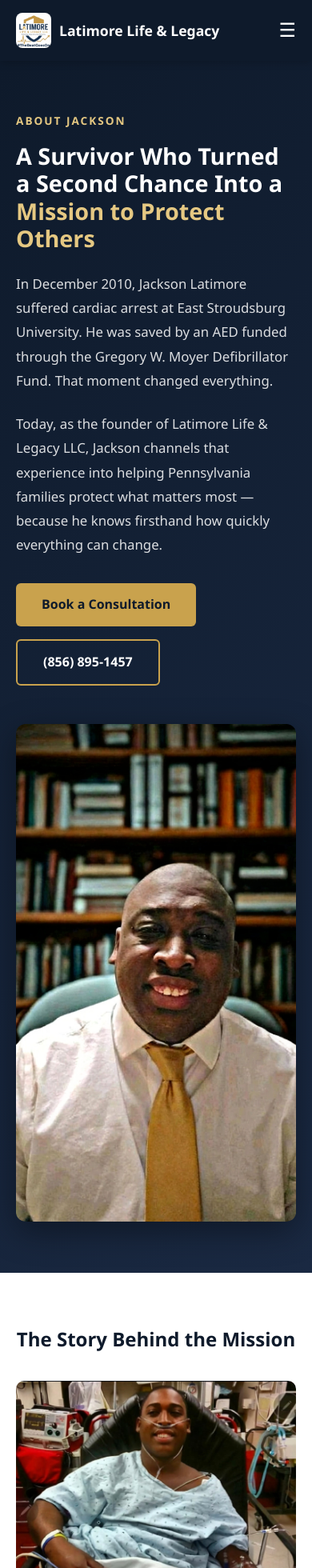
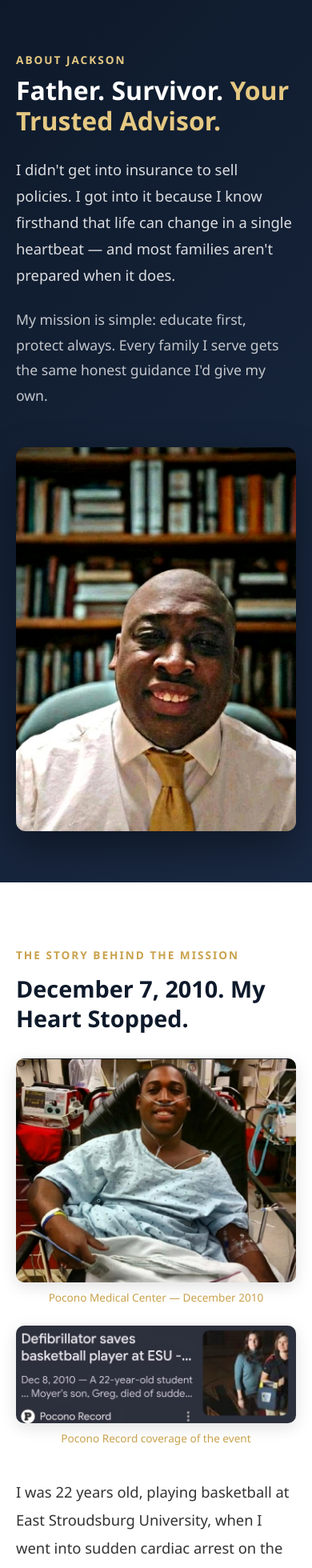
Before and after one commit to latimorelifelegacy25/latimore-hub, a Next.js app: page /about in a window 390 px wide. Shown: the top 1960 px of the page at 80% size. Built offline with nearby package versions, Linux system fonts and the light colour scheme.

Commit message:
Refactor AboutPage component and remove Nav/Footer

```diff
--- a/app/about/page.tsx
+++ b/app/about/page.tsx
@@ -1,211 +1,137 @@
 'use client'
 
-import { useState } from 'react'
 import Link from 'next/link'
 
 const BRAND = {
-  name: 'Latimore Life & Legacy',
+  bookingUrl: 'https://latimorelifelegacy.fillout.com/latimorelifelegacy',
+  ethosUrl: 'https://agents.ethoslife.com/invite/29ad1',
   phone: '(856) 895-1457',
   phoneRaw: '8568951457',
-  email: 'jackson1989@latimorelegacy.com',
-  paLicense: '1268820',
-  nipr: '21638507',
-  bookingUrl: 'https://globalfinancialimpact.fillout.com/t/tMz7ZcqpaZus',
-  ethosUrl: 'https://agents.ethoslife.com/invite/29ad1',
-  instagram: 'https://www.instagram.com/jacksonlatimore.global',
-  linkedin: 'https://www.linkedin.com/in/startwithjacksongfi',
-  facebook: 'https://www.facebook.com/LatimoreLegacyLL',
-}
-
-const navy = '#0E1A2B'
-const gold = '#C9A24D'
-const goldLight = '#E5C882'
-
-const navLinks: [string, string][] = [['/', 'Home'], ['/about', 'About'], ['/products', 'Products'], ['/services', 'Services'], ['/education', 'Education'], ['/contact', 'Contact']]
-
-function Nav() {
-  const [open, setOpen] = useState(false)
-  return (
-    <nav style={{ background: navy, padding: '1rem 0', position: 'sticky', top: 0, zIndex: 1000, boxShadow: '0 2px 10px rgba(0,0,0,0.2)' }}>
-      <div style={{ maxWidth: 1200, margin: '0 auto', padding: '0 20px', display: 'flex', justifyContent: 'space-between', alignItems: 'center' }}>
-        <Link href="/" style={{ display: 'flex', alignItems: 'center', gap: 10, textDecoration: 'none', color: '#fff', fontSize: '1.1rem', fontWeight: 700 }}>
-          <img src="/logo.jpg" alt="Logo" style={{ width: 44, height: 44, borderRadius: 8, objectFit: 'cover' }} />
-          {BRAND.name}
-        </Link>
-        <div style={{ display: 'flex', gap: '1.2rem', alignItems: 'center' }} className="desktop-nav">
-          {navLinks.map(([href, label]) => (
-            <Link key={href} href={href} style={{ color: '#fff', textDecoration: 'none', fontSize: '0.9rem' }}>{label}</Link>
-          ))}
-          <a href={BRAND.bookingUrl} target="_blank" rel="noopener noreferrer" style={{ background: gold, color: navy, padding: '0.5rem 1rem', borderRadius: 5, fontWeight: 600, textDecoration: 'none', fontSize: '0.85rem' }}>Book Consultation</a>
-          <a href={BRAND.ethosUrl} target="_blank" rel="noopener noreferrer" style={{ background: goldLight, color: navy, padding: '0.5rem 1rem', borderRadius: 5, fontWeight: 700, textDecoration: 'none', fontSize: '0.85rem' }}>Get Quote</a>
-        </div>
-        <button onClick={() => setOpen(!open)} style={{ display: 'none', background: 'none', border: 'none', color: '#fff', fontSize: '1.5rem', cursor: 'pointer' }} className="mobile-btn">{open ? '✕' : '☰'}</button>
-      </div>
-      {open && (
-        <div style={{ background: navy, padding: '1rem 20px', display: 'flex', flexDirection: 'column', gap: '1rem' }}>
-          {navLinks.map(([href, label]) => (
-            <Link key={href} href={href} onClick={() => setOpen(false)} style={{ color: '#fff', textDecoration: 'none', fontSize: '1.1rem' }}>{label}</Link>
-          ))}
-          <a href={BRAND.bookingUrl} target="_blank" rel="noopener noreferrer" style={{ background: gold, color: navy, padding: '0.75rem', borderRadius: 5, fontWeight: 600, textDecoration: 'none', textAlign: 'center' }}>Book Consultation</a>
-          <a href={BRAND.ethosUrl} target="_blank" rel="noopener noreferrer" style={{ background: goldLight, color: navy, padding: '0.75rem', borderRadius: 5, fontWeight: 700, textDecoration: 'none', textAlign: 'center' }}>Get Quote</a>
-        </div>
-      )}
-      <style>{`@media(max-width:900px){.desktop-nav{display:none !important;}.mobile-btn{display:block !important;}}`}</style>
-    </nav>
-  )
-}
-
-function Footer() {
-  return (
-    <footer style={{ background: navy, color: '#fff', padding: '3rem 0 1rem' }}>
-      <div style={{ maxWidth: 1200, margin: '0 auto', padding: '0 20px' }}>
-        <div style={{ display: 'grid', gridTemplateColumns: 'repeat(auto-fit,minmax(200px,1fr))', gap: '2rem', marginBottom: '2rem' }}>
-          <div>
-            <h4 style={{ color: goldLight, marginBottom: '1rem' }}>{BRAND.name}</h4>
-            <p style={{ color: 'rgba(255,255,255,0.7)', fontSize: '0.9rem', lineHeight: 1.7 }}>Protection-first strategies for working families across Central Pennsylvania.</p>
-            <div style={{ display: 'flex', gap: '1rem', marginTop: '1rem', flexWrap: 'wrap' }}>
-              {[['Instagram', BRAND.instagram], ['LinkedIn', BRAND.linkedin], ['Facebook', BRAND.facebook]].map(([l, h]) => (
-                <a key={l} href={h} target="_blank" rel="noopener noreferrer" style={{ color: 'rgba(255,255,255,0.8)', textDecoration: 'none', fontSize: '0.9rem' }}>{l}</a>
-              ))}
-            </div>
-          </div>
-          <div>
-            <h4 style={{ color: goldLight, marginBottom: '1rem' }}>Quick Links</h4>
-            {navLinks.map(([h, l]) => (
-              <Link key={h} href={h} style={{ display: 'block', color: 'rgba(255,255,255,0.8)', textDecoration: 'none', marginBottom: '0.5rem', fontSize: '0.9rem' }}>{l}</Link>
-            ))}
-          </div>
-          <div>
-            <h4 style={{ color: goldLight, marginBottom: '1rem' }}>Contact</h4>
-            <p style={{ color: 'rgba(255,255,255,0.8)', fontSize: '0.9rem', marginBottom: '0.4rem' }}>{BRAND.phone}</p>
-            <p style={{ color: 'rgba(255,255,255,0.8)', fontSize: '0.9rem', marginBottom: '0.4rem' }}>{BRAND.email}</p>
-            <p style={{ color: 'rgba(255,255,255,0.7)', fontSize: '0.85rem' }}>Schuylkill, Luzerne & Northumberland Counties, PA</p>
-          </div>
-          <div>
-            <h4 style={{ color: goldLight, marginBottom: '1rem' }}>Get Started</h4>
-            <a href={BRAND.bookingUrl} target="_blank" rel="noopener noreferrer" style={{ display: 'inline-block', background: gold, color: navy, padding: '0.5rem 1rem', borderRadius: 5, fontWeight: 600, textDecoration: 'none', marginBottom: '0.75rem', fontSize: '0.9rem' }}>Book Consultation</a><br />
-            <a href={BRAND.ethosUrl} target="_blank" rel="noopener noreferrer" style={{ display: 'inline-block', background: gold, color: navy, padding: '0.5rem 1rem', borderRadius: 5, fontWeight: 600, textDecoration: 'none', marginBottom: '1rem', fontSize: '0.9rem' }}>Instant Quote</a>
-          </div>
-        </div>
-        <div style={{ borderTop: '1px solid rgba(255,255,255,0.15)', paddingTop: '1.5rem', textAlign: 'center' }}>
-          <p style={{ fontSize: '0.78rem', color: 'rgba(255,255,255,0.5)', maxWidth: 900, margin: '0 auto 0.75rem' }}>
-            Licensed in Pennsylvania (DOI #{BRAND.paLicense}, NIPR #{BRAND.nipr}). Independent contractor affiliated with Global Financial Impact. For educational purposes only; not tax or legal advice.
-          </p>
-          <p style={{ color: 'rgba(255,255,255,0.4)', fontSize: '0.8rem' }}>© {new Date().getFullYear()} Latimore Life & Legacy LLC. All rights reserved.</p>
-        </div>
-      </div>
-    </footer>
-  )
 }
 
 export default function AboutPage() {
   return (
     <>
-      <Nav />
-      <main style={{ fontFamily: "'Segoe UI', Tahoma, Geneva, Verdana, sans-serif" }}>
-
       {/* Hero */}
-        <section style={{ background: `linear-gradient(135deg, ${navy} 0%, #1a2942 100%)`, color: '#fff', padding: '4rem 0' }}>
-          <div style={{ maxWidth: 1100, margin: '0 auto', padding: '0 20px', display: 'grid', gridTemplateColumns: '1fr 1.1fr', gap: '3rem', alignItems: 'center' }} className="about-grid">
+      <section style={{ background: 'linear-gradient(135deg, #0E1A2B 0%, #1a2942 100%)', color: '#fff', padding: '4rem 0' }}>
+        <div style={{ maxWidth: 1200, margin: '0 auto', padding: '0 20px', display: 'grid', gridTemplateColumns: '1fr 1fr', gap: '3rem', alignItems: 'center' }} className="about-grid">
           <div>
-              <p style={{ color: goldLight, fontWeight: 600, letterSpacing: 2, fontSize: '0.85rem', textTransform: 'uppercase', marginBottom: '1rem' }}>About Jackson</p>
-              <h1 style={{ fontSize: 'clamp(1.8rem,4vw,2.8rem)', lineHeight: 1.2, marginBottom: '1.5rem' }}>
-                A Survivor Who Turned a Second Chance Into a<br /><span style={{ color: goldLight }}>Mission to Protect Others</span>
+            <p style={{ color: '#E5C882', fontWeight: 600, marginBottom: '0.5rem', letterSpacing: 2, fontSize: '0.85rem', textTransform: 'uppercase' }}>About Jackson</p>
+            <h1 style={{ fontSize: 'clamp(2rem, 4vw, 3rem)', marginBottom: '1.5rem', lineHeight: 1.2 }}>
+              Father. Survivor. <span style={{ color: '#E5C882' }}>Your Trusted Advisor.</span>
             </h1>
-              <p style={{ color: 'rgba(255,255,255,0.85)', fontSize: '1.05rem', lineHeight: 1.8, marginBottom: '1.5rem' }}>
-                In December 2010, Jackson Latimore suffered cardiac arrest at East Stroudsburg University. He was saved by an AED funded through the Gregory W. Moyer Defibrillator Fund. That moment changed everything.
+            <p style={{ fontSize: '1.15rem', color: 'rgba(255,255,255,0.85)', lineHeight: 1.8, marginBottom: '1.5rem' }}>
+              I didn't get into insurance to sell policies. I got into it because I know firsthand that life can change in a single heartbeat — and most families aren't prepared when it does.
             </p>
-              <p style={{ color: 'rgba(255,255,255,0.85)', fontSize: '1.05rem', lineHeight: 1.8, marginBottom: '2rem' }}>
-                Today, as the founder of Latimore Life & Legacy LLC, Jackson channels that experience into helping Pennsylvania families protect what matters most — because he knows firsthand how quickly everything can change.
+            <p style={{ fontSize: '1.1rem', color: 'rgba(255,255,255,0.75)', lineHeight: 1.8 }}>
+              My mission is simple: educate first, protect always. Every family I serve gets the same honest guidance I'd give my own.
             </p>
-              <div style={{ display: 'flex', gap: '1rem', flexWrap: 'wrap' }}>
-                <a href={BRAND.bookingUrl} target="_blank" rel="noopener noreferrer" style={{ background: gold, color: navy, padding: '0.9rem 2rem', borderRadius: 6, fontWeight: 700, textDecoration: 'none' }}>Book a Consultation</a>
-                <a href={`tel:${BRAND.phoneRaw}`} style={{ background: 'transparent', color: '#fff', border: `2px solid ${gold}`, padding: '0.9rem 2rem', borderRadius: 6, fontWeight: 700, textDecoration: 'none' }}>{BRAND.phone}</a>
-              </div>
           </div>
           <div style={{ textAlign: 'center' }}>
-              <img src="/jackson-library.jpg" alt="Jackson M. Latimore Sr." style={{ width: '100%', maxWidth: 420, borderRadius: 12, boxShadow: '0 12px 40px rgba(0,0,0,0.4)', objectFit: 'cover' }} />
+            <img
+              src="/jackson-library.jpg"
+              alt="Jackson M. Latimore Sr."
+              style={{ width: '100%', maxWidth: 420, borderRadius: 12, boxShadow: '0 20px 50px rgba(0,0,0,0.4)', objectFit: 'cover', objectPosition: 'center 15%', height: 480 }}
+            />
           </div>
         </div>
         <style>{`@media(max-width:768px){.about-grid{grid-template-columns:1fr !important;}}`}</style>
       </section>
 
-        {/* Story */}
-        <section style={{ padding: '4rem 0', background: '#fff' }}>
+      {/* Cardiac Arrest Story */}
+      <section style={{ background: '#fff', padding: '5rem 0' }}>
         <div style={{ maxWidth: 900, margin: '0 auto', padding: '0 20px' }}>
-            <h2 style={{ color: navy, fontSize: 'clamp(1.5rem,3vw,2rem)', marginBottom: '2rem', textAlign: 'center' }}>The Story Behind the Mission</h2>
-            <div style={{ display: 'grid', gridTemplateColumns: '1fr 1fr', gap: '2rem', marginBottom: '3rem' }} className="story-grid">
-              <img src="/hospital-recovery.jpg" alt="Hospital recovery" style={{ width: '100%', borderRadius: 10, objectFit: 'cover' }} />
-              <img src="/news-headline.jpg" alt="Pocono Record news headline" style={{ width: '100%', borderRadius: 10, objectFit: 'cover' }} />
+          <p style={{ color: '#C9A24D', fontWeight: 700, textTransform: 'uppercase', letterSpacing: 2, fontSize: '0.85rem', marginBottom: '0.75rem' }}>The Story Behind the Mission</p>
+          <h2 style={{ fontSize: 'clamp(1.8rem, 4vw, 2.5rem)', color: '#0E1A2B', marginBottom: '2rem', lineHeight: 1.3 }}>
+            December 7, 2010. My Heart Stopped.
+          </h2>
+
+          <div style={{ display: 'grid', gridTemplateColumns: '1fr 1fr', gap: '1.5rem', marginBottom: '2.5rem' }} className="story-photos">
+            <div>
+              <img src="/hospital-recovery.jpg" alt="Jackson recovering at Pocono Medical Center" style={{ width: '100%', borderRadius: 10, boxShadow: '0 5px 20px rgba(0,0,0,0.12)' }} />
+              <p style={{ color: '#C9A24D', fontSize: '0.85rem', marginTop: '0.5rem', textAlign: 'center' }}>Pocono Medical Center — December 2010</p>
             </div>
-            <style>{`@media(max-width:600px){.story-grid{grid-template-columns:1fr !important;}}`}</style>
-            <div style={{ background: `linear-gradient(135deg, ${navy}08, ${gold}15)`, border: `1px solid ${gold}40`, borderRadius: 12, padding: '2rem', marginBottom: '2rem' }}>
-              <p style={{ color: navy, fontSize: '1.15rem', fontStyle: 'italic', lineHeight: 1.8, textAlign: 'center', fontWeight: 500 }}>
-                &ldquo;Preparedness is everything. A piece of equipment funded by someone who cared enough to give saved my life. That is exactly what a well-structured insurance policy does for a family.&rdquo;
+            <div>
+              <img src="/news-headline.jpg" alt="Pocono Record news coverage" style={{ width: '100%', borderRadius: 10, boxShadow: '0 5px 20px rgba(0,0,0,0.12)' }} />
+              <p style={{ color: '#C9A24D', fontSize: '0.85rem', marginTop: '0.5rem', textAlign: 'center' }}>Pocono Record coverage of the event</p>
+            </div>
+          </div>
+
+          <p style={{ fontSize: '1.15rem', lineHeight: 1.9, color: '#333', marginBottom: '1.5rem' }}>
+            I was 22 years old, playing basketball at East Stroudsburg University, when I went into sudden cardiac arrest on the court. I collapsed. My heart stopped. Everything went dark.
           </p>
-              <p style={{ textAlign: 'center', color: gold, fontWeight: 700, marginTop: '1rem' }}>— Jackson M. Latimore Sr.</p>
+          <p style={{ fontSize: '1.15rem', lineHeight: 1.9, color: '#333', marginBottom: '1.5rem' }}>
+            I'm alive today because athletic trainers had immediate access to an AED — a defibrillator placed at ESU by the Gregory W. Moyer Defibrillator Fund, established after 15-year-old Greg Moyer died of cardiac arrest in 2000. Someone else's tragedy funded my second chance.
+          </p>
+          <p style={{ fontSize: '1.15rem', lineHeight: 1.9, color: '#333', marginBottom: '2rem' }}>
+            That experience rewired how I see everything. Preparedness isn't a luxury — it's the difference between a family that survives a crisis and one that's destroyed by it. When I sit across from a client, I'm not thinking about commission. I'm thinking about the version of them that needs protection when life does what life does.
+          </p>
+          <blockquote style={{ background: 'rgba(197,162,77,0.1)', borderLeft: '5px solid #C9A24D', padding: '1.5rem 2rem', borderRadius: '0 10px 10px 0', margin: '0 0 2rem' }}>
+            <p style={{ fontSize: '1.2rem', fontWeight: 600, color: '#0E1A2B', lineHeight: 1.7, margin: 0 }}>
+              "The AED didn't save me — a plan did. Someone made a decision years earlier to be prepared. That's what I do for families every single day."
+            </p>
+            <p style={{ color: '#C9A24D', fontWeight: 700, marginTop: '0.75rem', margin: '0.75rem 0 0' }}>— Jackson M. Latimore Sr.</p>
+          </blockquote>
         </div>
-            <p style={{ color: '#555', fontSize: '1.05rem', lineHeight: 1.8, marginBottom: '1.5rem' }}>
-              Before founding Latimore Life & Legacy LLC, Jackson earned his Bachelor&apos;s in Political Science and Master of Public Administration from East Stroudsburg University — the same institution where his life was saved. He has since worked as a Social Security paralegal and home health aide, giving him direct insight into the financial vulnerabilities families face during health crises and life transitions.
-            </p>
-            <p style={{ color: '#555', fontSize: '1.05rem', lineHeight: 1.8 }}>
-              Jackson is also a father, a youth sports coach, and an active member of the communities he serves across Schuylkill, Luzerne, and Northumberland Counties. His approach to financial protection is rooted in relationships — not transactions.
-            </p>
-          </div>
+        <style>{`@media(max-width:640px){.story-photos{grid-template-columns:1fr !important;}}`}</style>
       </section>
 
       {/* Credentials */}
       <section style={{ background: '#F5F5F5', padding: '4rem 0' }}>
-          <div style={{ maxWidth: 1100, margin: '0 auto', padding: '0 20px' }}>
-            <h2 style={{ textAlign: 'center', color: navy, fontSize: 'clamp(1.5rem,3vw,2rem)', marginBottom: '3rem' }}>Credentials & Background</h2>
-            <div style={{ display: 'grid', gridTemplateColumns: 'repeat(auto-fit,minmax(240px,1fr))', gap: '1.5rem' }}>
+        <div style={{ maxWidth: 1200, margin: '0 auto', padding: '0 20px' }}>
+          <h2 style={{ textAlign: 'center', fontSize: 'clamp(1.8rem,4vw,2.3rem)', color: '#0E1A2B', marginBottom: '3rem' }}>Credentials & Background</h2>
+          <div style={{ display: 'grid', gridTemplateColumns: 'repeat(3, 1fr)', gap: '1.5rem' }} className="creds-grid">
             {[
-                ['🎓', 'Education', 'Master of Public Administration & B.S. Political Science — East Stroudsburg University. Currently pursuing MBA.'],
-                ['📋', 'PA Licensed', `Pennsylvania Department of Insurance License #${BRAND.paLicense}. NIPR #${BRAND.nipr}. Licensed life insurance producer.`],
-                ['🏢', 'Affiliation', 'Independent contractor affiliated with Global Financial Impact. Access to multiple top-rated carriers — not tied to one company.'],
-                ['🗺️', 'Service Area', 'Schuylkill, Luzerne, and Northumberland Counties, Pennsylvania. Local relationships, real community investment.'],
-                ['💼', 'Background', 'Former Social Security paralegal and home health aide. Deep understanding of the financial challenges families face during illness and transitions.'],
-                ['🏆', 'Specialties', 'Life insurance, living benefits, annuities, key person coverage, 401(k) rollovers, and retirement income planning.'],
-              ].map(([icon, title, desc]) => (
-                <div key={title} style={{ background: '#fff', borderRadius: 10, padding: '1.5rem', boxShadow: '0 2px 12px rgba(0,0,0,0.06)', borderTop: `3px solid ${gold}` }}>
-                  <div style={{ fontSize: '2rem', marginBottom: '0.75rem' }}>{icon}</div>
-                  <h3 style={{ color: navy, fontSize: '1rem', marginBottom: '0.5rem' }}>{title}</h3>
-                  <p style={{ color: '#555', fontSize: '0.9rem', lineHeight: 1.6 }}>{desc}</p>
+              { icon: '🏛️', title: 'Licensed in Pennsylvania', body: 'PA DOI License #1268820 | NIPR #21638507. Independent contractor — I work for you, not a captive company.' },
+              { icon: '🎓', title: 'MBA Candidate', body: 'Currently pursuing a Master of Business Administration. Prior degree: Master of Public Administration, East Stroudsburg University.' },
+              { icon: '📋', title: 'Political Science & Public Admin', body: 'B.S. Political Science. Background in Social Security paralegal work and home health aide services — I understand real families.' },
+              { icon: '🏢', title: 'Affiliated with Global Financial Impact', body: 'Independent contractor operating under GFI — giving me access to top-tier carriers without the limitations of captive agents.' },
+              { icon: '🏈', title: 'Youth Sports Coach', body: 'Active coach in Schuylkill County. Community is everything. I serve the same families I root for on the sidelines.' },
+              { icon: '⚡', title: 'Cardiac Arrest Survivor', body: 'Survived sudden cardiac arrest at age 22. This isn\'t a job — it\'s a calling born from personal experience with life\'s fragility.' },
+            ].map((c, i) => (
+              <div key={i} style={{ background: '#fff', padding: '2rem', borderRadius: 10, boxShadow: '0 2px 15px rgba(0,0,0,0.07)', borderTop: '3px solid #C9A24D' }}>
+                <div style={{ fontSize: '2rem', marginBottom: '0.75rem' }}>{c.icon}</div>
+                <h3 style={{ color: '#0E1A2B', fontSize: '1.05rem', marginBottom: '0.5rem' }}>{c.title}</h3>
+                <p style={{ color: '#666', fontSize: '0.95rem', lineHeight: 1.7 }}>{c.body}</p>
+              </div>
+            ))}
+          </div>
+        </div>
+        <style>{`@media(max-width:900px){.creds-grid{grid-template-columns:repeat(2,1fr) !important;}} @media(max-width:580px){.creds-grid{grid-template-columns:1fr !important;}}`}</style>
+      </section>
+
+      {/* Service Area */}
+      <section style={{ background: '#0E1A2B', color: '#fff', padding: '4rem 0' }}>
+        <div style={{ maxWidth: 1200, margin: '0 auto', padding: '0 20px', textAlign: 'center' }}>
+          <h2 style={{ fontSize: 'clamp(1.8rem,4vw,2.3rem)', marginBottom: '1rem' }}>Service Area</h2>
+          <p style={{ color: 'rgba(255,255,255,0.75)', fontSize: '1.1rem', marginBottom: '3rem' }}>Proudly serving families and employers across Central Pennsylvania</p>
+          <div style={{ display: 'flex', justifyContent: 'center', gap: '2rem', flexWrap: 'wrap' }}>
+            {['Schuylkill County', 'Luzerne County', 'Northumberland County'].map(c => (
+              <div key={c} style={{ background: 'rgba(197,162,77,0.15)', border: '1px solid #C9A24D', padding: '1.5rem 2.5rem', borderRadius: 10 }}>
+                <p style={{ color: '#E5C882', fontWeight: 700, fontSize: '1.1rem', margin: 0 }}>📍 {c}</p>
               </div>
             ))}
           </div>
         </div>
       </section>
 
-        {/* Values */}
-        <section style={{ background: navy, padding: '4rem 0' }}>
-          <div style={{ maxWidth: 900, margin: '0 auto', padding: '0 20px', textAlign: 'center' }}>
-            <h2 style={{ color: '#fff', fontSize: 'clamp(1.5rem,3vw,2rem)', marginBottom: '1rem' }}>Why Families Choose to Work With Jackson</h2>
-            <p style={{ color: 'rgba(255,255,255,0.8)', fontSize: '1.05rem', lineHeight: 1.8, marginBottom: '3rem' }}>
-              As an independent consultant, Jackson is not locked into any single carrier or quota. Every recommendation is built around your situation — your income, your health, your goals, and your family.
-            </p>
-            <div style={{ display: 'grid', gridTemplateColumns: 'repeat(auto-fit,minmax(200px,1fr))', gap: '1.5rem', marginBottom: '3rem' }}>
-              {[
-                ['🤝', 'Relationship First', 'You are not a policy number. Jackson takes time to understand your full picture before making any recommendation.'],
-                ['📚', 'Education-Driven', 'You will understand exactly what you are buying, why it fits your situation, and what it will do for your family.'],
-                ['🔓', 'Truly Independent', 'Multiple carriers. No quotas. No pressure. The right product for you — not the one that pays the highest commission.'],
-                ['❤️', 'Community Rooted', 'Jackson lives and works in the communities he serves. This is not remote sales — it is a local relationship.'],
-              ].map(([icon, title, desc]) => (
-                <div key={title} style={{ background: 'rgba(255,255,255,0.07)', border: `1px solid ${gold}40`, borderRadius: 10, padding: '1.5rem' }}>
-                  <div style={{ fontSize: '2rem', marginBottom: '0.75rem' }}>{icon}</div>
-                  <h3 style={{ color: goldLight, fontSize: '1rem', marginBottom: '0.5rem' }}>{title}</h3>
-                  <p style={{ color: 'rgba(255,255,255,0.75)', fontSize: '0.88rem', lineHeight: 1.6 }}>{desc}</p>
-                </div>
-              ))}
-            </div>
-            <a href={BRAND.bookingUrl} target="_blank" rel="noopener noreferrer" style={{ background: gold, color: navy, padding: '1rem 2.5rem', borderRadius: 6, fontWeight: 700, textDecoration: 'none', fontSize: '1rem' }}>
-              Schedule Your Free Consultation
+      {/* CTA */}
+      <section style={{ background: 'linear-gradient(135deg, #C9A24D 0%, #E5C882 100%)', padding: '4rem 0', textAlign: 'center' }}>
+        <div style={{ maxWidth: 800, margin: '0 auto', padding: '0 20px' }}>
+          <h2 style={{ fontSize: 'clamp(1.8rem,4vw,2.3rem)', color: '#0E1A2B', marginBottom: '1rem' }}>Ready to Work with Jackson?</h2>
+          <p style={{ fontSize: '1.1rem', color: '#0E1A2B', marginBottom: '2rem' }}>No pressure. No jargon. Just honest guidance built around your family's needs.</p>
+          <div style={{ display: 'flex', gap: '1rem', justifyContent: 'center', flexWrap: 'wrap' }}>
+            <a href={BRAND.bookingUrl} target="_blank" rel="noopener noreferrer"
+              style={{ background: '#0E1A2B', color: '#fff', padding: '1rem 2rem', borderRadius: 5, fontWeight: 700, textDecoration: 'none', fontSize: '1rem' }}>
+              Book Free Consultation
+            </a>
+            <a href={`tel:${BRAND.phoneRaw}`}
+              style={{ background: 'transparent', color: '#0E1A2B', border: '2px solid #0E1A2B', padding: '1rem 2rem', borderRadius: 5, fontWeight: 700, textDecoration: 'none', fontSize: '1rem' }}>
+              Call {BRAND.phone}
             </a>
           </div>
+        </div>
       </section>
-
-      </main>
-      <Footer />
     </>
   )
                        }
```
Lines whose indentation alone changed are shown as unchanged.
